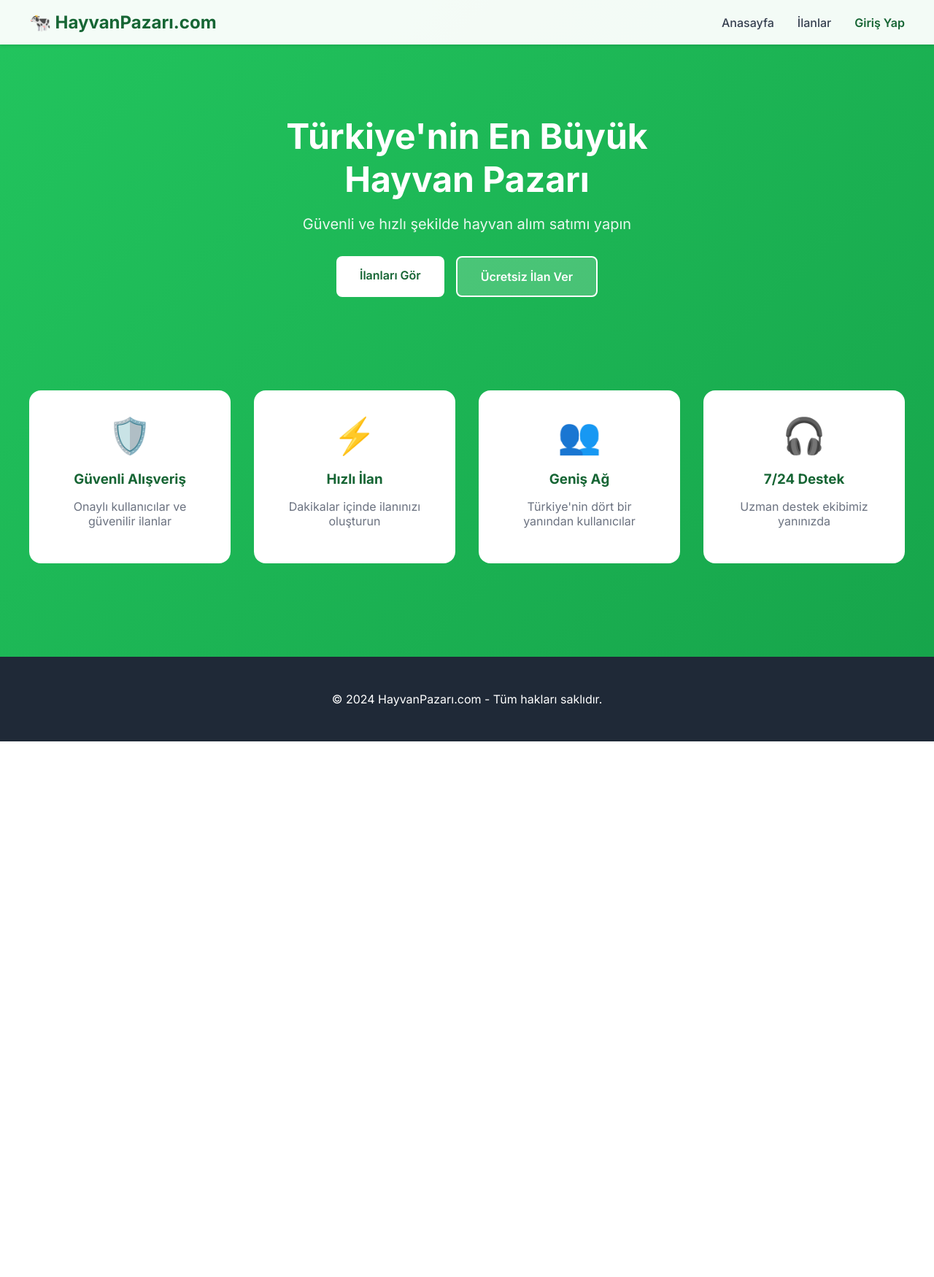
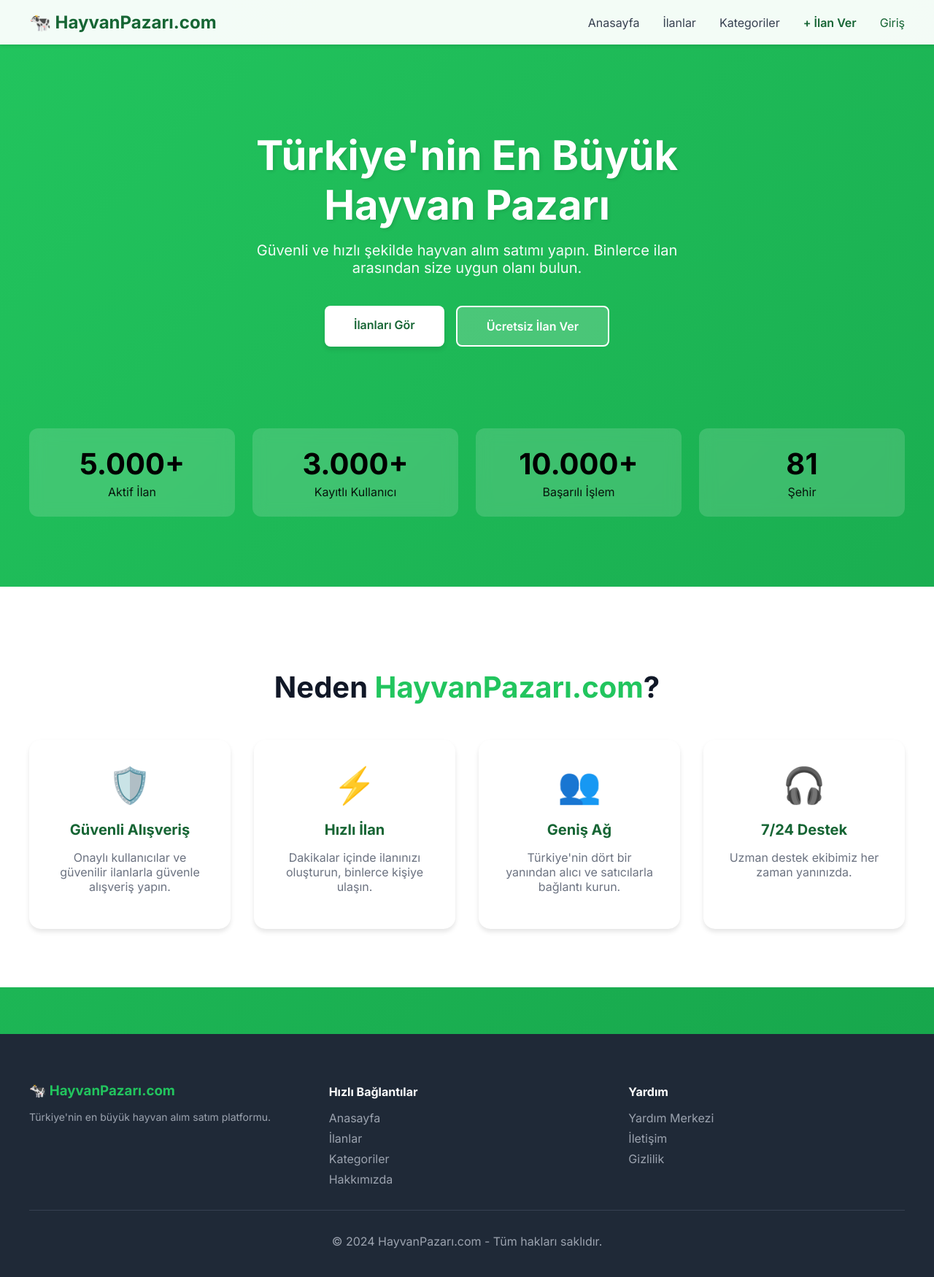
Before and after one commit to KafkazeC3/hayvanpazari, a Next.js app: page / in a window 1280 px wide. Shown: the top 1750 px of the page at 73% size. Before the commit the page ends 1016 px from the top, so only its background shows below. Built offline with nearby package versions, Linux system fonts and the light colour scheme.

Commit message:
Add Navbar and Footer components, update homepage

```diff
--- /dev/null
+++ b/src/components/FooterSimple.tsx
@@ -0,0 +1,50 @@
+'use client';
+
+import Link from 'next/link';
+
+export function FooterSimple() {
+  return (
+    <footer style={{
+      background: '#1f2937',
+      color: 'white',
+      padding: '3rem 2rem',
+      marginTop: '4rem'
+    }}>
+      <div style={{ maxWidth: '1200px', margin: '0 auto' }}>
+        <div style={{
+          display: 'grid',
+          gridTemplateColumns: 'repeat(auto-fit, minmax(250px, 1fr))',
+          gap: '2rem',
+          marginBottom: '2rem'
+        }}>
+          <div>
+            <h3 style={{ color: '#22c55e', marginBottom: '1rem' }}>🐄 HayvanPazarı.com</h3>
+            <p style={{ color: '#9ca3af', fontSize: '0.875rem' }}>
+              Türkiye'nin en büyük hayvan alım satım platformu.
+            </p>
+          </div>
+          <div>
+            <h4 style={{ marginBottom: '1rem' }}>Hızlı Bağlantılar</h4>
+            <div style={{ display: 'flex', flexDirection: 'column', gap: '0.5rem' }}>
+              <Link href="/" style={{ color: '#9ca3af', textDecoration: 'none' }}>Anasayfa</Link>
+              <Link href="/ilanlar" style={{ color: '#9ca3af', textDecoration: 'none' }}>İlanlar</Link>
+              <Link href="/kategoriler" style={{ color: '#9ca3af', textDecoration: 'none' }}>Kategoriler</Link>
+              <Link href="/hakkimizda" style={{ color: '#9ca3af', textDecoration: 'none' }}>Hakkımızda</Link>
+            </div>
+          </div>
+          <div>
+            <h4 style={{ marginBottom: '1rem' }}>Yardım</h4>
+            <div style={{ display: 'flex', flexDirection: 'column', gap: '0.5rem' }}>
+              <Link href="/yardim" style={{ color: '#9ca3af', textDecoration: 'none' }}>Yardım Merkezi</Link>
+              <Link href="/iletisim" style={{ color: '#9ca3af', textDecoration: 'none' }}>İletişim</Link>
+              <Link href="/gizlilik" style={{ color: '#9ca3af', textDecoration: 'none' }}>Gizlilik</Link>
+            </div>
+          </div>
+        </div>
+        <div style={{ borderTop: '1px solid #374151', paddingTop: '2rem', textAlign: 'center', color: '#9ca3af' }}>
+          © 2024 HayvanPazarı.com - Tüm hakları saklıdır.
+        </div>
+      </div>
+    </footer>
+  );
+}
--- /dev/null
+++ b/src/components/NavbarSimple.tsx
@@ -0,0 +1,40 @@
+'use client';
+
+import Link from 'next/link';
+
+export function NavbarSimple() {
+  return (
+    <nav style={{
+      background: 'rgba(255,255,255,0.95)',
+      padding: '1rem 2rem',
+      boxShadow: '0 2px 4px rgba(0,0,0,0.1)',
+      position: 'sticky',
+      top: 0,
+      zIndex: 100
+    }}>
+      <div style={{
+        maxWidth: '1200px',
+        margin: '0 auto',
+        display: 'flex',
+        justifyContent: 'space-between',
+        alignItems: 'center'
+      }}>
+        <Link href="/" style={{
+          color: '#166534',
+          fontSize: '1.5rem',
+          fontWeight: 'bold',
+          textDecoration: 'none'
+        }}>
+          🐄 HayvanPazarı.com
+        </Link>
+        <div style={{ display: 'flex', gap: '2rem' }}>
+          <Link href="/" style={{ color: '#374151', textDecoration: 'none' }}>Anasayfa</Link>
+          <Link href="/ilanlar" style={{ color: '#374151', textDecoration: 'none' }}>İlanlar</Link>
+          <Link href="/kategoriler" style={{ color: '#374151', textDecoration: 'none' }}>Kategoriler</Link>
+          <Link href="/ilan-ver" style={{ color: '#166534', textDecoration: 'none', fontWeight: 600 }}>+ İlan Ver</Link>
+          <Link href="/giris" style={{ color: '#166534', textDecoration: 'none' }}>Giriş</Link>
+        </div>
+      </div>
+    </nav>
+  );
+}
--- a/src/pages/index.tsx
+++ b/src/pages/index.tsx
@@ -1,76 +1,119 @@
+'use client';
+
 import Head from 'next/head';
+import { NavbarSimple } from '@/components/NavbarSimple';
+import { FooterSimple } from '@/components/FooterSimple';
 
 export default function HomePage() {
   return (
     <>
       <Head>
-        <title>HayvanPazarı.com - Ana Sayfa</title>
-        <meta name="description" content="Türkiye'nin en büyük hayvan alım satım platformu" />
+        <title>HayvanPazarı.com - Türkiye'nin En Büyük Hayvan Pazarı</title>
+        <meta name="description" content="HayvanPazarı.com ile güvenli ve hızlı şekilde hayvan alım satımı yapın." />
       </Head>
 
       <div style={{ minHeight: '100vh', background: 'linear-gradient(135deg, #22c55e 0%, #16a34a 100%)' }}>
-        {/* Navbar */}
-        <nav style={{ background: 'rgba(255,255,255,0.95)', padding: '1rem 2rem', boxShadow: '0 2px 4px rgba(0,0,0,0.1)' }}>
-          <div style={{ maxWidth: '1200px', margin: '0 auto', display: 'flex', justifyContent: 'space-between', alignItems: 'center' }}>
-            <h1 style={{ color: '#166534', fontSize: '1.5rem', fontWeight: 'bold', margin: 0 }}>
-              🐄 HayvanPazarı.com
-            </h1>
-            <div style={{ display: 'flex', gap: '2rem' }}>
-              <a href="/" style={{ color: '#374151', textDecoration: 'none', fontWeight: 500 }}>Anasayfa</a>
-              <a href="/ilanlar" style={{ color: '#374151', textDecoration: 'none', fontWeight: 500 }}>İlanlar</a>
-              <a href="/giris" style={{ color: '#166534', textDecoration: 'none', fontWeight: 600 }}>Giriş Yap</a>
-            </div>
-          </div>
-        </nav>
+        <NavbarSimple />
 
         {/* Hero */}
-        <div style={{ maxWidth: '1200px', margin: '0 auto', padding: '4rem 2rem', textAlign: 'center', color: 'white' }}>
-          <h1 style={{ fontSize: '3rem', fontWeight: 'bold', marginBottom: '1rem' }}>
+        <div style={{ maxWidth: '1200px', margin: '0 auto', padding: '5rem 2rem', textAlign: 'center', color: 'white' }}>
+          <h1 style={{ fontSize: '3.5rem', fontWeight: 'bold', marginBottom: '1rem', textShadow: '2px 2px 4px rgba(0,0,0,0.1)' }}>
             Türkiye'nin En Büyük<br />Hayvan Pazarı
           </h1>
-          <p style={{ fontSize: '1.25rem', marginBottom: '2rem', opacity: 0.9 }}>
-            Güvenli ve hızlı şekilde hayvan alım satımı yapın
+          <p style={{ fontSize: '1.25rem', marginBottom: '2.5rem', opacity: 0.95, maxWidth: '600px', margin: '0 auto 2.5rem' }}>
+            Güvenli ve hızlı şekilde hayvan alım satımı yapın. Binlerce ilan arasından size uygun olanı bulun.
           </p>
           <div style={{ display: 'flex', gap: '1rem', justifyContent: 'center' }}>
-            <a href="/ilanlar" style={{ background: 'white', color: '#166534', padding: '1rem 2rem', borderRadius: '0.5rem', textDecoration: 'none', fontWeight: 600 }}>
+            <a href="/ilanlar" style={{
+              background: 'white',
+              color: '#166534',
+              padding: '1rem 2.5rem',
+              borderRadius: '0.5rem',
+              textDecoration: 'none',
+              fontWeight: 600,
+              boxShadow: '0 4px 6px rgba(0,0,0,0.1)',
+              transition: 'transform 0.2s'
+            }}>
               İlanları Gör
             </a>
-            <a href="/ilan-ver" style={{ background: 'rgba(255,255,255,0.2)', color: 'white', padding: '1rem 2rem', borderRadius: '0.5rem', textDecoration: 'none', fontWeight: 600, border: '2px solid white' }}>
+            <a href="/ilan-ver" style={{
+              background: 'rgba(255,255,255,0.2)',
+              color: 'white',
+              padding: '1rem 2.5rem',
+              borderRadius: '0.5rem',
+              textDecoration: 'none',
+              fontWeight: 600,
+              border: '2px solid white',
+              transition: 'all 0.2s'
+            }}>
               Ücretsiz İlan Ver
             </a>
           </div>
         </div>
 
-        {/* Features */}
-        <div style={{ maxWidth: '1200px', margin: '0 auto', padding: '4rem 2rem' }}>
-          <div style={{ display: 'grid', gridTemplateColumns: 'repeat(auto-fit, minmax(250px, 1fr))', gap: '2rem' }}>
-            <div style={{ background: 'white', padding: '2rem', borderRadius: '1rem', textAlign: 'center' }}>
-              <div style={{ fontSize: '3rem', marginBottom: '1rem' }}>🛡️</div>
-              <h3 style={{ color: '#166534', marginBottom: '0.5rem' }}>Güvenli Alışveriş</h3>
-              <p style={{ color: '#6b7280' }}>Onaylı kullanıcılar ve güvenilir ilanlar</p>
+        {/* Stats */}
+        <div style={{ maxWidth: '1200px', margin: '0 auto', padding: '2rem' }}>
+          <div style={{
+            display: 'grid',
+            gridTemplateColumns: 'repeat(auto-fit, minmax(200px, 1fr))',
+            gap: '1.5rem',
+            marginBottom: '4rem'
+          }}>
+            <div style={{ background: 'rgba(255,255,255,0.15)', padding: '1.5rem', borderRadius: '0.75rem', textAlign: 'center', backdropFilter: 'blur(10px)' }}>
+              <div style={{ fontSize: '2.5rem', fontWeight: 'bold', marginBottom: '0.25rem' }}>5.000+</div>
+              <div style={{ opacity: 0.9 }}>Aktif İlan</div>
             </div>
-            <div style={{ background: 'white', padding: '2rem', borderRadius: '1rem', textAlign: 'center' }}>
-              <div style={{ fontSize: '3rem', marginBottom: '1rem' }}>⚡</div>
-              <h3 style={{ color: '#166534', marginBottom: '0.5rem' }}>Hızlı İlan</h3>
-              <p style={{ color: '#6b7280' }}>Dakikalar içinde ilanınızı oluşturun</p>
+            <div style={{ background: 'rgba(255,255,255,0.15)', padding: '1.5rem', borderRadius: '0.75rem', textAlign: 'center', backdropFilter: 'blur(10px)' }}>
+              <div style={{ fontSize: '2.5rem', fontWeight: 'bold', marginBottom: '0.25rem' }}>3.000+</div>
+              <div style={{ opacity: 0.9 }}>Kayıtlı Kullanıcı</div>
             </div>
-            <div style={{ background: 'white', padding: '2rem', borderRadius: '1rem', textAlign: 'center' }}>
-              <div style={{ fontSize: '3rem', marginBottom: '1rem' }}>👥</div>
-              <h3 style={{ color: '#166534', marginBottom: '0.5rem' }}>Geniş Ağ</h3>
-              <p style={{ color: '#6b7280' }}>Türkiye'nin dört bir yanından kullanıcılar</p>
+            <div style={{ background: 'rgba(255,255,255,0.15)', padding: '1.5rem', borderRadius: '0.75rem', textAlign: 'center', backdropFilter: 'blur(10px)' }}>
+              <div style={{ fontSize: '2.5rem', fontWeight: 'bold', marginBottom: '0.25rem' }}>10.000+</div>
+              <div style={{ opacity: 0.9 }}>Başarılı İşlem</div>
             </div>
-            <div style={{ background: 'white', padding: '2rem', borderRadius: '1rem', textAlign: 'center' }}>
-              <div style={{ fontSize: '3rem', marginBottom: '1rem' }}>🎧</div>
-              <h3 style={{ color: '#166534', marginBottom: '0.5rem' }}>7/24 Destek</h3>
-              <p style={{ color: '#6b7280' }}>Uzman destek ekibimiz yanınızda</p>
+            <div style={{ background: 'rgba(255,255,255,0.15)', padding: '1.5rem', borderRadius: '0.75rem', textAlign: 'center', backdropFilter: 'blur(10px)' }}>
+              <div style={{ fontSize: '2.5rem', fontWeight: 'bold', marginBottom: '0.25rem' }}>81</div>
+              <div style={{ opacity: 0.9 }}>Şehir</div>
             </div>
           </div>
         </div>
 
-        {/* Footer */}
-        <footer style={{ background: '#1f2937', color: 'white', padding: '2rem', textAlign: 'center', marginTop: '4rem' }}>
-          <p>&copy; 2024 HayvanPazarı.com - Tüm hakları saklıdır.</p>
-        </footer>
+        {/* Features */}
+        <div style={{ background: 'white', padding: '5rem 2rem' }}>
+          <div style={{ maxWidth: '1200px', margin: '0 auto' }}>
+            <h2 style={{ textAlign: 'center', fontSize: '2.5rem', color: '#111827', marginBottom: '3rem' }}>
+              Neden <span style={{ color: '#22c55e' }}>HayvanPazarı.com</span>?
+            </h2>
+            <div style={{
+              display: 'grid',
+              gridTemplateColumns: 'repeat(auto-fit, minmax(250px, 1fr))',
+              gap: '2rem'
+            }}>
+              <div style={{ padding: '2rem', borderRadius: '1rem', boxShadow: '0 4px 6px rgba(0,0,0,0.1)', textAlign: 'center' }}>
+                <div style={{ fontSize: '3rem', marginBottom: '1rem' }}>🛡️</div>
+                <h3 style={{ color: '#166534', marginBottom: '0.5rem', fontSize: '1.25rem' }}>Güvenli Alışveriş</h3>
+                <p style={{ color: '#6b7280' }}>Onaylı kullanıcılar ve güvenilir ilanlarla güvenle alışveriş yapın.</p>
+              </div>
+              <div style={{ padding: '2rem', borderRadius: '1rem', boxShadow: '0 4px 6px rgba(0,0,0,0.1)', textAlign: 'center' }}>
+                <div style={{ fontSize: '3rem', marginBottom: '1rem' }}>⚡</div>
+                <h3 style={{ color: '#166534', marginBottom: '0.5rem', fontSize: '1.25rem' }}>Hızlı İlan</h3>
+                <p style={{ color: '#6b7280' }}>Dakikalar içinde ilanınızı oluşturun, binlerce kişiye ulaşın.</p>
+              </div>
+              <div style={{ padding: '2rem', borderRadius: '1rem', boxShadow: '0 4px 6px rgba(0,0,0,0.1)', textAlign: 'center' }}>
+                <div style={{ fontSize: '3rem', marginBottom: '1rem' }}>👥</div>
+                <h3 style={{ color: '#166534', marginBottom: '0.5rem', fontSize: '1.25rem' }}>Geniş Ağ</h3>
+                <p style={{ color: '#6b7280' }}>Türkiye'nin dört bir yanından alıcı ve satıcılarla bağlantı kurun.</p>
+              </div>
+              <div style={{ padding: '2rem', borderRadius: '1rem', boxShadow: '0 4px 6px rgba(0,0,0,0.1)', textAlign: 'center' }}>
+                <div style={{ fontSize: '3rem', marginBottom: '1rem' }}>🎧</div>
+                <h3 style={{ color: '#166534', marginBottom: '0.5rem', fontSize: '1.25rem' }}>7/24 Destek</h3>
+                <p style={{ color: '#6b7280' }}>Uzman destek ekibimiz her zaman yanınızda.</p>
+              </div>
+            </div>
+          </div>
+        </div>
+
+        <FooterSimple />
       </div>
     </>
   );
```
